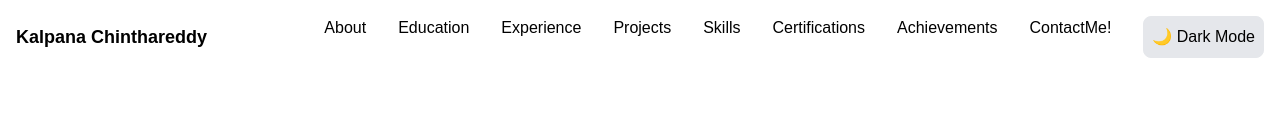
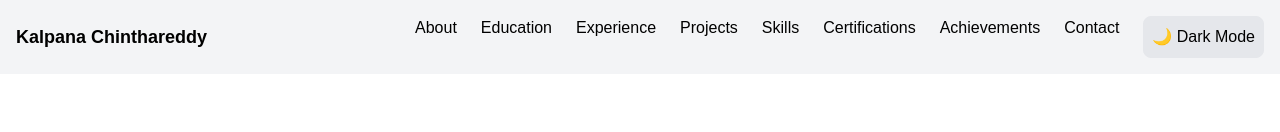
Before and after one commit to KalpanaChinthareddy/Portfolio, a Next.js app: page / in a window 1280 px wide. Shown: the top 132 px of the page. Built offline with nearby package versions, Linux system fonts and the light colour scheme; grey boxes are pictures that could not be loaded.

Commit message:
Update Navbar.jsx

```diff
--- a/app/Components/Navbar.jsx
+++ b/app/Components/Navbar.jsx
@@ -1,26 +1,36 @@
-"use client"
-import Link from 'next/link';
-import ThemeToggle from './ThemeToggle';
+"use client";
+import Link from "next/link";
+import ThemeToggle from "./ThemeToggle";
 
-export default function NavBar(){
- return(
-    <nav className="flex items-center justify-between p-4 text-black dark:text-white">
-    <div className="text-lg font-bold">
-    <a href="/">Kalpana Chinthareddy</a>
-    </div>
-    <ul className="flex space-x-8">
-      <li><a href="#about">About</a></li>
-      <li><a href="#education">Education</a></li>
-      <li><a href="#experience">Experience</a></li>
-      <li><a href="#projects">Projects</a></li>
-      <li><a href="#skills">Skills</a></li>
-      <li><a href="#certifications">Certifications</a></li>
-      <li><a href="#achievements">Achievements</a></li>
-      <li><a href="#contact">ContactMe!</a></li>
-      <li><ThemeToggle/></li>
-    </ul>
-  </nav>
- );
-
-
+export default function NavBar() {
+  return (
+    <nav className="flex flex-wrap items-center justify-between p-4 text-black dark:text-white bg-gray-100 dark:bg-gray-900">
+      <div className="text-lg font-bold">
+        <Link href="/">
+          <span className="cursor-pointer">Kalpana Chinthareddy</span>
+        </Link>
+      </div>
+      <ul className="hidden md:flex space-x-6">
+        {[
+          "about",
+          "education",
+          "experience",
+          "projects",
+          "skills",
+          "certifications",
+          "achievements",
+          "contact",
+        ].map((section) => (
+          <li key={section}>
+            <Link href={`#${section}`} className="hover:text-blue-500">
+              {section.charAt(0).toUpperCase() + section.slice(1)}
+            </Link>
+          </li>
+        ))}
+        <li>
+          <ThemeToggle />
+        </li>
+      </ul>
+    </nav>
+  );
 }
```
